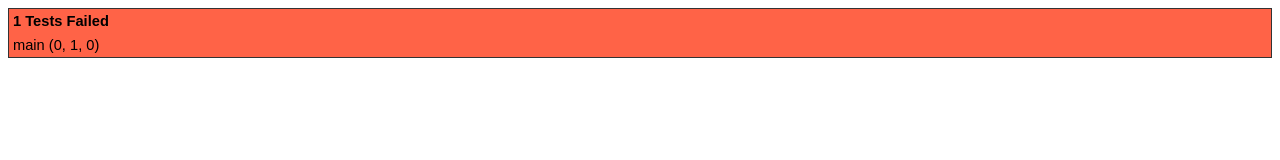
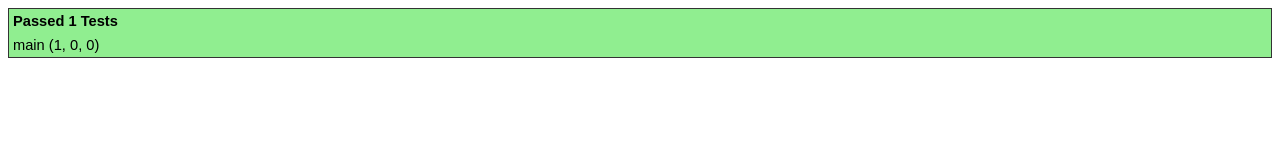
Before and after one commit to WebReflection/gitstrap, a website: page index.html in a window 1280 px wide. Drawn offline with Linux system fonts and the light colour scheme.

Commit message:
used max and build file for the test. added pages

```diff
--- a/index.html
+++ b/index.html
@@ -7,7 +7,7 @@
         var TESTS = ['main'];
         </script>
         <script>// don't change code here
-        for(var i = 0; i < TESTS.length; ++i && document.write('<script src="src/' + TESTS + '.js"><' + '/script>'));
+        for(var i = 0; i < TESTS.length; ++i && document.write('<script src="build/' + TESTS + '.max.js"><' + '/script>'));
         function wru(wru){
           var
             all = [],
```
Also changed, not shown: 1 other file.
